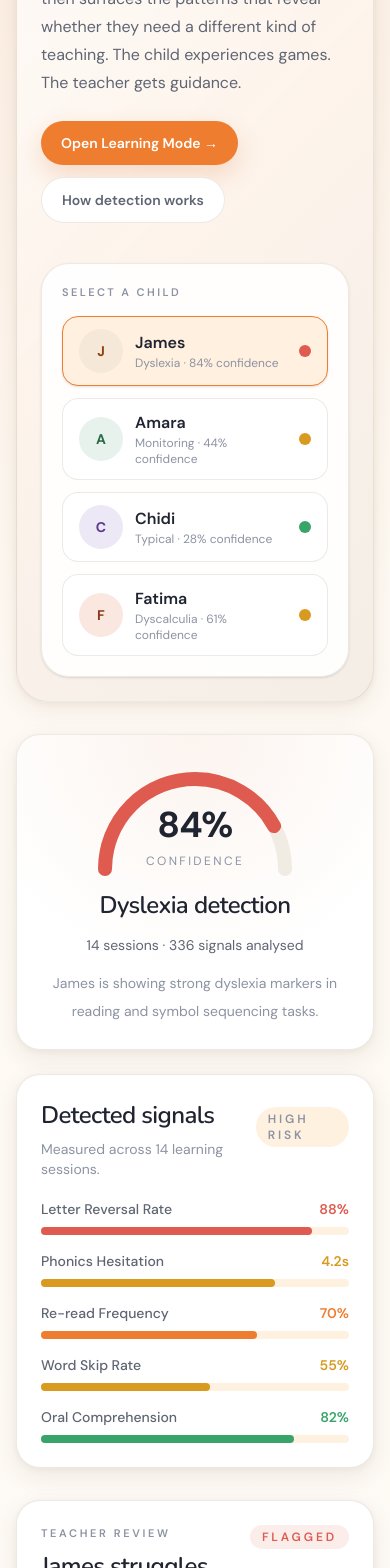
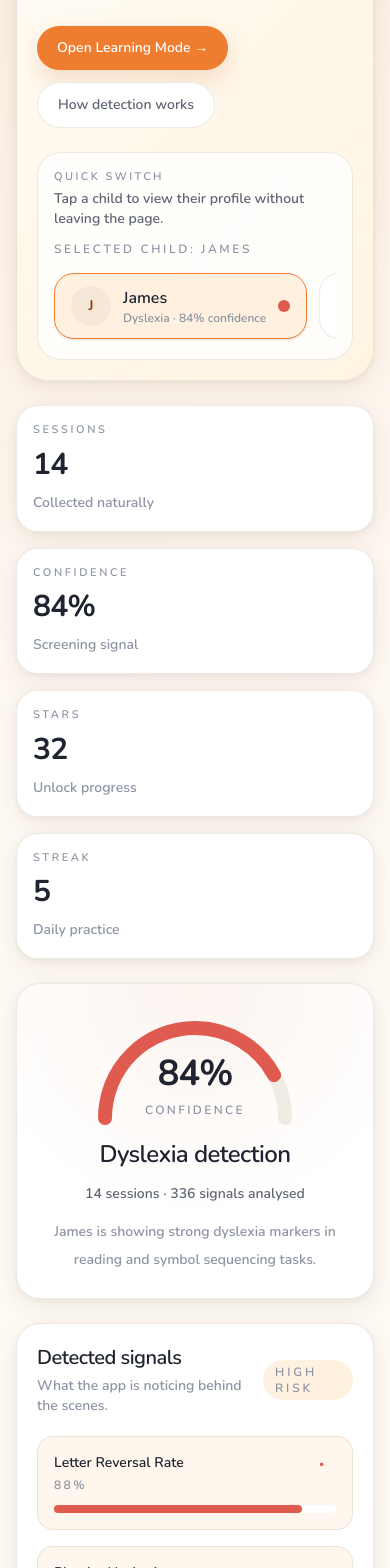
Before and after one commit to Dahmie87/InsightEd, a React (Vite) app: page / in a window 390 px wide. Shown: the part 420-1988 px from the top of the page. Built offline with nearby package versions, Linux system fonts and the light colour scheme.

Commit message:
chore: update overview style and responsiveness

```diff
--- a/src/index.css
+++ b/src/index.css
@@ -2,7 +2,7 @@
 @import "tailwindcss";
 
 @theme {
-	--font-sans: 'DM Sans', sans-serif;
+	--font-sans: 'Nunito', 'DM Sans', sans-serif;
 	--font-display: 'Nunito', 'DM Sans', sans-serif;
 }
 
@@ -33,7 +33,7 @@ html {
 body {
 	margin: 0;
 	min-height: 100vh;
-	font-family: 'DM Sans', sans-serif;
+	font-family: 'Nunito', 'DM Sans', sans-serif;
 	background:
 		radial-gradient(circle at top left, rgba(239, 125, 47, 0.16) 0%, transparent 26%),
 		radial-gradient(circle at top right, rgba(57, 164, 106, 0.09) 0%, transparent 22%),
--- a/src/pages/DashboardPage.tsx
+++ b/src/pages/DashboardPage.tsx
@@ -8,23 +8,22 @@ export function DashboardPage() {
   const child = selectedChild
 
   return (
-    <div className="space-y-8">
-      <section className="relative overflow-hidden rounded-[2rem] border border-[color:var(--border)] bg-[linear-gradient(135deg,rgba(255,255,255,0.92)_0%,rgba(253,243,235,0.96)_52%,rgba(243,237,229,0.96)_100%)] p-6 shadow-[var(--shadow)] sm:p-8 lg:p-10">
-        <div className="absolute right-[-3rem] top-[-4rem] h-64 w-64 rounded-full bg-[rgba(217,114,53,0.14)] blur-3xl" />
-        <div className="relative grid gap-10 lg:grid-cols-[1.2fr_0.8fr] lg:items-center">
-          <div className="space-y-6">
-            <div className="inline-flex items-center gap-2 rounded-full border border-[color:rgba(217,114,53,0.2)] bg-[color:var(--orange-bg)] px-4 py-2 text-xs font-semibold uppercase tracking-[0.24em] text-[color:var(--color-orange)]">
+    <div className="space-y-6 lg:space-y-8">
+      <section className="rounded-[2rem] border border-[color:var(--border)] bg-[linear-gradient(135deg,rgba(255,255,255,0.94)_0%,rgba(255,247,234,0.96)_58%,rgba(255,244,226,0.92)_100%)] p-5 shadow-[var(--shadow)] sm:p-7 lg:p-8">
+        <div className="flex flex-col gap-6 xl:flex-row xl:items-end xl:justify-between">
+          <div className="max-w-3xl space-y-4">
+            <div className="inline-flex items-center gap-2 rounded-full border border-[color:rgba(239,125,47,0.18)] bg-[color:var(--orange-bg)] px-3 py-1.5 text-[11px] font-semibold uppercase tracking-[0.24em] text-[color:var(--color-orange)]">
               AI-powered early detection · Africa
             </div>
-            <div className="max-w-3xl space-y-4">
-              <h1 className="font-display text-4xl font-semibold tracking-tight text-[color:var(--ink)] sm:text-5xl lg:text-6xl">
-                Every child deserves to be <span className="italic text-[color:var(--color-orange)]">understood</span>, not labelled.
+            <h1 className="font-display text-3xl font-semibold tracking-tight text-[color:var(--ink)] sm:text-4xl lg:text-5xl">
+              Every child deserves to be <span className="text-[color:var(--color-orange)]">understood</span>, not labelled.
             </h1>
-              <p className="max-w-2xl text-base leading-7 text-[color:var(--ink-mid)] sm:text-lg">
-                MindBridge watches how a child learns, then surfaces the patterns that reveal whether they need a different kind of teaching. The child experiences games. The teacher gets guidance.
+            <p className="max-w-2xl text-sm leading-7 text-[color:var(--ink-mid)] sm:text-base">
+              MindBridge watches how a child learns, then turns the patterns into gentle, useful guidance. The child sees games. The teacher sees next steps.
             </p>
           </div>
-            <div className="flex flex-wrap gap-3">
+
+          <div className="flex flex-wrap gap-3 xl:justify-end">
             <button
               type="button"
               onClick={() => navigate('learn')}
@@ -42,50 +41,62 @@ export function DashboardPage() {
           </div>
         </div>
 
-          <div className="rounded-[1.75rem] border border-[color:var(--border)] bg-white/90 p-5 shadow-sm backdrop-blur">
-            <div className="text-[11px] font-semibold uppercase tracking-[0.22em] text-[color:var(--ink-soft)]">Select a child</div>
-            <div className="mt-4 grid gap-3">
+        <div className="mt-6 rounded-[1.5rem] border border-[color:var(--border)] bg-white/80 p-4 backdrop-blur-sm">
+          <div className="flex flex-wrap items-center justify-between gap-3">
+            <div>
+              <div className="text-[11px] font-semibold uppercase tracking-[0.22em] text-[color:var(--ink-soft)]">Quick switch</div>
+              <div className="mt-1 text-sm text-[color:var(--ink-mid)]">Tap a child to view their profile without leaving the page.</div>
+            </div>
+            <div className="text-xs font-semibold uppercase tracking-[0.22em] text-[color:var(--ink-soft)]">Selected child: {selectedChild.name}</div>
+          </div>
+
+          <div className="mt-4 flex gap-3 overflow-x-auto pb-1">
             {childOrder.map((id) => {
               const profile = children[id]
               const selected = selectedChildId === id
+
               return (
                 <button
                   key={id}
                   type="button"
                   onClick={() => setSelectedChildId(id as ChildId)}
                   className={[
-                      'flex items-center gap-3 rounded-2xl border px-4 py-3 text-left transition',
+                    'min-w-[220px] shrink-0 rounded-[1.25rem] border px-4 py-3 text-left transition',
                     selected
                       ? 'border-[color:var(--color-orange)] bg-[color:var(--orange-bg)] shadow-sm'
-                        : 'border-[color:var(--border)] bg-white hover:border-[color:var(--color-orange)] hover:bg-[color:var(--surface)]',
+                      : 'border-[color:var(--border)] bg-white hover:-translate-y-0.5 hover:border-[color:var(--color-orange)] hover:bg-[color:var(--surface)]',
                   ].join(' ')}
                 >
+                  <div className="flex items-center gap-3">
                     <div
-                      className="grid h-11 w-11 shrink-0 place-items-center rounded-full text-sm font-bold"
+                      className="grid h-10 w-10 shrink-0 place-items-center rounded-full text-sm font-bold"
                       style={{ backgroundColor: avatarBackground(profile.id), color: avatarColor(profile.id) }}
                     >
                       {profile.name[0]}
                     </div>
                     <div className="min-w-0 flex-1">
                       <div className="truncate font-semibold text-[color:var(--ink)]">{profile.name}</div>
-                      <div className="text-xs text-[color:var(--ink-soft)]">
+                      <div className="truncate text-xs text-[color:var(--ink-soft)]">
                         {profile.condition} · {profile.confidence}% confidence
                       </div>
                     </div>
-                    <span
-                      className="h-3 w-3 rounded-full"
-                      style={{ backgroundColor: profile.arcColor }}
-                      aria-hidden="true"
-                    />
+                    <span className="h-3 w-3 rounded-full" style={{ backgroundColor: profile.arcColor }} aria-hidden="true" />
+                  </div>
                 </button>
               )
             })}
           </div>
         </div>
-        </div>
       </section>
 
-      <section className="grid gap-6 lg:grid-cols-[1.05fr_0.95fr]">
+      <section className="grid gap-4 sm:grid-cols-2 xl:grid-cols-4">
+        <StatPill label="Sessions" value={String(child.sessions)} note="Collected naturally" />
+        <StatPill label="Confidence" value={`${child.confidence}%`} note="Screening signal" />
+        <StatPill label="Stars" value={String(child.stars)} note="Unlock progress" />
+        <StatPill label="Streak" value={String(child.streak)} note="Daily practice" />
+      </section>
+
+      <section className="grid gap-6 xl:grid-cols-[1fr_1.05fr]">
         <Gauge
           value={child.confidence}
           color={child.arcColor}
@@ -94,31 +105,31 @@ export function DashboardPage() {
           description={child.summary}
         />
 
-        <div className="rounded-[1.5rem] border border-[color:var(--border)] bg-white p-6 shadow-[var(--shadow)]">
-          <div className="flex items-baseline justify-between gap-3">
+        <div className="rounded-[1.5rem] border border-[color:var(--border)] bg-white p-5 shadow-[var(--shadow)] sm:p-6">
+          <div className="flex items-center justify-between gap-3">
             <div>
-              <h2 className="font-display text-2xl font-semibold tracking-tight text-[color:var(--ink)]">Detected signals</h2>
-              <p className="mt-2 text-sm text-[color:var(--ink-soft)]">Measured across {child.sessions} learning sessions.</p>
+              <h2 className="font-display text-xl font-semibold tracking-tight text-[color:var(--ink)] sm:text-2xl">Detected signals</h2>
+              <p className="mt-1 text-sm text-[color:var(--ink-soft)]">What the app is noticing behind the scenes.</p>
             </div>
             <div className="rounded-full bg-[color:var(--surface)] px-3 py-1 text-xs font-semibold uppercase tracking-[0.24em] text-[color:var(--ink-soft)]">
               {child.riskLevel} risk
             </div>
           </div>
 
-          <div className="mt-5 space-y-4">
+          <div className="mt-5 grid gap-4 sm:grid-cols-2">
             {child.signals.map((signal) => (
-              <div key={signal.name} className="space-y-2">
-                <div className="flex items-center justify-between gap-3 text-sm">
-                  <span className="font-medium text-[color:var(--ink-mid)]">{signal.name}</span>
-                  <span className="font-semibold" style={{ color: signal.color }}>
-                    {signal.display}
-                  </span>
+              <div key={signal.name} className="rounded-2xl border border-[color:var(--border)] bg-[color:var(--surface)]/55 p-4">
+                <div className="flex items-start justify-between gap-3">
+                  <div>
+                    <div className="text-sm font-semibold text-[color:var(--ink)]">{signal.name}</div>
+                    <div className="mt-1 text-xs uppercase tracking-[0.2em] text-[color:var(--ink-soft)]">{signal.display}</div>
                   </div>
-                <div className="h-2 rounded-full bg-[color:var(--surface)]">
-                  <div
-                    className="h-2 rounded-full transition-all duration-700 ease-out"
-                    style={{ width: `${signal.value}%`, backgroundColor: signal.color }}
-                  />
+                  <div className="rounded-full px-2.5 py-1 text-[10px] font-semibold uppercase tracking-[0.18em]" style={{ color: signal.color, backgroundColor: signal.color.replace('var(--', 'rgba(0,0,0,0.0)') }}>
+                    •
+                  </div>
+                </div>
+                <div className="mt-3 h-2 rounded-full bg-white">
+                  <div className="h-2 rounded-full transition-all duration-700 ease-out" style={{ width: `${signal.value}%`, backgroundColor: signal.color }} />
                 </div>
               </div>
             ))}
@@ -126,39 +137,31 @@ export function DashboardPage() {
         </div>
       </section>
 
-      <section className="grid gap-6 lg:grid-cols-[1.1fr_0.9fr]">
-        <div className="rounded-[1.5rem] border border-[color:var(--border)] bg-white p-6 shadow-[var(--shadow)]">
+      <section className="grid gap-6 lg:grid-cols-[1.05fr_0.95fr]">
+        <article className="rounded-[1.5rem] border border-[color:var(--border)] bg-white p-5 shadow-[var(--shadow)] sm:p-6">
           <div className="flex items-start justify-between gap-4">
-            <div>
+            <div className="space-y-1">
               <div className="text-[11px] font-semibold uppercase tracking-[0.24em] text-[color:var(--ink-soft)]">Teacher review</div>
-              <h2 className="mt-2 font-display text-2xl font-semibold tracking-tight text-[color:var(--ink)]">
-                {child.alertHeadline}
-              </h2>
+              <h2 className="font-display text-xl font-semibold tracking-tight text-[color:var(--ink)] sm:text-2xl">{child.alertHeadline}</h2>
             </div>
-            <div
-              className="rounded-full px-3 py-1 text-xs font-semibold uppercase tracking-[0.24em]"
-              style={{
-                backgroundColor: alertTint(child.riskLevel),
-                color: child.arcColor,
-              }}
-            >
+            <div className="rounded-full px-3 py-1 text-xs font-semibold uppercase tracking-[0.24em]" style={{ backgroundColor: alertTint(child.riskLevel), color: child.arcColor }}>
               {child.riskLevel === 'high' ? 'Flagged' : child.riskLevel === 'medium' ? 'Monitoring' : 'Typical'}
             </div>
           </div>
           <p className="mt-4 text-sm leading-7 text-[color:var(--ink-mid)]">{child.alertDetail}</p>
-          <div className="mt-5 flex flex-wrap gap-2">
+          <div className="mt-4 flex flex-wrap gap-2">
             {child.tags.map((tag) => (
               <span key={tag} className="rounded-full bg-[color:var(--surface)] px-3 py-1 text-xs font-semibold text-[color:var(--ink-mid)]">
                 {tag}
               </span>
             ))}
           </div>
-        </div>
+        </article>
 
-        <div className="rounded-[1.5rem] border border-[color:var(--border)] bg-[color:var(--ink)] p-6 text-white shadow-[var(--shadow)]">
+        <article className="rounded-[1.5rem] border border-[color:var(--border)] bg-[color:var(--ink)] p-5 text-white shadow-[var(--shadow)] sm:p-6">
           <div className="text-[11px] font-semibold uppercase tracking-[0.24em] text-white/40">Recommended support</div>
-          <h2 className="mt-2 font-display text-2xl font-semibold tracking-tight text-white">What the teacher should do next</h2>
-          <div className="mt-5 space-y-4">
+          <h2 className="mt-2 font-display text-xl font-semibold tracking-tight text-white sm:text-2xl">What the teacher should do next</h2>
+          <div className="mt-5 space-y-3">
             {child.recommendations.map((recommendation, index) => (
               <div key={recommendation} className="flex gap-3 rounded-2xl bg-white/5 px-4 py-3">
                 <div className="grid h-7 w-7 place-items-center rounded-full bg-[color:var(--color-orange)] text-sm font-bold text-white">
@@ -168,7 +171,7 @@ export function DashboardPage() {
               </div>
             ))}
           </div>
-        </div>
+        </article>
       </section>
 
       <section className="grid gap-4 md:grid-cols-3">
@@ -176,6 +179,16 @@ export function DashboardPage() {
         <MiniStat title="Stars earned" value={String(child.stars)} note="Used to unlock new practice modes." />
         <MiniStat title="Day streak" value={String(child.streak)} note="Keeps the child returning often enough for patterns to emerge." />
       </section>
+    </div>
+  )
+}
+
+function StatPill({ label, value, note }: { label: string; value: string; note: string }) {
+  return (
+    <div className="rounded-[1.35rem] border border-[color:var(--border)] bg-white p-4 shadow-[var(--shadow)]">
+      <div className="text-[11px] font-semibold uppercase tracking-[0.24em] text-[color:var(--ink-soft)]">{label}</div>
+      <div className="mt-2 text-3xl font-bold tracking-tight text-[color:var(--ink)]">{value}</div>
+      <p className="mt-2 text-sm leading-6 text-[color:var(--ink-soft)]">{note}</p>
     </div>
   )
 }
```
Lines whose indentation alone changed are shown as unchanged.
